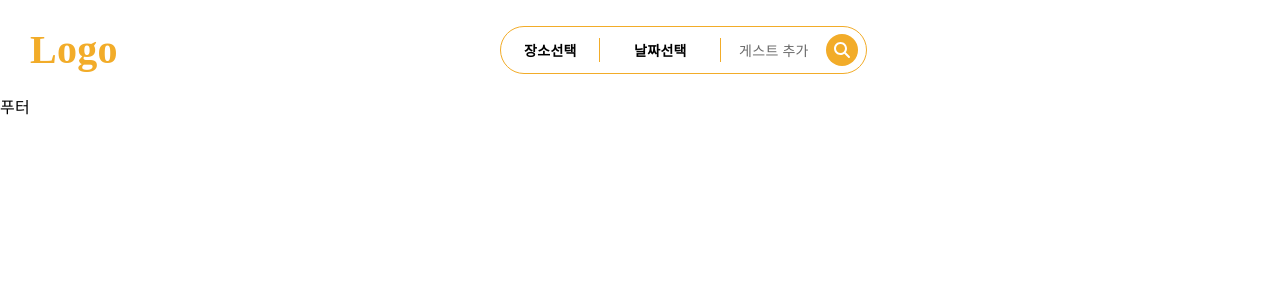
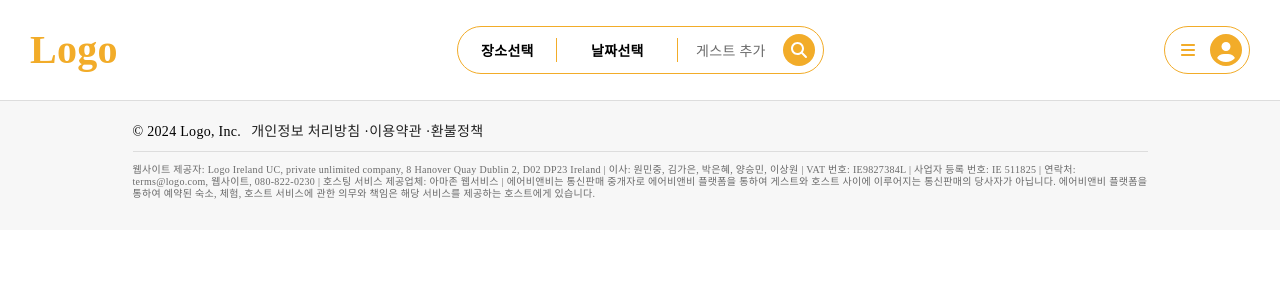
Before and after one commit to wonminjung/team01-Client-Fork, a React (Create React App) app: page /detail in a window 1280 px wide. Shown: the top 300 px of the page. Built offline with nearby package versions, Linux system fonts and the light colour scheme; a web font is replaced by a local one.

Commit message:
푸터디자인, 헤더스크롤이벤트

```diff
--- a/package.json
+++ b/package.json
@@ -3,7 +3,9 @@
   "version": "0.1.0",
   "private": true,
   "dependencies": {
+    "@fortawesome/fontawesome-free": "^6.5.2",
     "@fortawesome/fontawesome-svg-core": "^6.5.2",
+    "@fortawesome/free-regular-svg-icons": "^6.5.2",
     "@fortawesome/free-solid-svg-icons": "^6.5.2",
     "@fortawesome/react-fontawesome": "^0.2.1",
     "@testing-library/jest-dom": "^5.14.1",
--- a/src/pages/detail/DetailContainer.js
+++ b/src/pages/detail/DetailContainer.js
@@ -1,15 +1,12 @@
-import React, { useEffect } from 'react';
+import React from 'react';
+import Header from '../layout/Header';
 
 const DetailContainer = () => {
-    useEffect(()=>{
-        const main = document.querySelector("main");
-        const search = document.querySelector("#searchBox");
-        main.firstChild.id !== "main"? search.classList.remove("big","down") : search.classList.add("big","down");
-    })
     return (
-        <div>
-
-        </div>
+        <>
+            <Header />
+            <div></div>
+        </>
     );
 };
 
--- /dev/null
+++ b/src/pages/layout/Footer.jsx
@@ -0,0 +1,34 @@
+import React from 'react';
+import { Link } from 'react-router-dom';
+import S from './style';
+
+const Footer = () => {
+    return (
+        <S.Footer>
+            <div>
+                <div>
+                    <div>
+                        <div>© 2024 Logo, Inc.</div>
+                        <div>
+                            <Link to={"/"}>개인정보 처리방침</Link> ·
+                            <Link to={"/"}>이용약관</Link> ·
+                            <Link to={"/"}>환불정책</Link>
+                        </div>
+                    </div>
+                    <div>
+                        <Link to={"/"}></Link>
+                        <Link to={"/"}></Link>
+                        <Link to={"/"}></Link>
+                        <Link to={"/"}></Link>
+                    </div>
+                </div>
+                <div>
+                    <p>웹사이트 제공자: Logo Ireland UC, private unlimited company, 8 Hanover Quay Dublin 2, D02 DP23 Ireland | 이사: 원민중, 김가은, 박은혜, 양승민, 이상원 | VAT 번호: IE9827384L | 사업자 등록 번호: IE 511825 | 연락처: terms@logo.com, 웹사이트, 080-822-0230 | 호스팅 서비스 제공업체: 아마존 웹서비스 | 에어비앤비는 통신판매 중개자로 에어비앤비 플랫폼을 통하여 게스트와 호스트 사이에 이루어지는 통신판매의 당사자가 아닙니다. 에어비앤비 플랫폼을 통하여 예약된 숙소, 체험, 호스트 서비스에 관한 의무와 책임은 해당 서비스를 제공하는 호스트에게 있습니다.
+                    </p>
+                </div>
+            </div>
+        </S.Footer>
+    );
+};
+
+export default Footer;
--- /dev/null
+++ b/src/pages/layout/Header.jsx
@@ -0,0 +1,19 @@
+import React from 'react';
+import S from './style';
+import { Link } from 'react-router-dom';
+import UserMenu from './UserMenu';
+import SearchBox from './SearchBox';
+
+const Header = () => {
+    return (
+        <S.Header>
+            <Link to={"/"}>
+                <S.Logo>Logo</S.Logo>
+            </Link>
+            <SearchBox />
+            <UserMenu />
+        </S.Header>
+    );
+};
+
+export default Header;
--- a/src/pages/layout/Layout.js
+++ b/src/pages/layout/Layout.js
@@ -1,65 +1,19 @@
 import React from "react";
-import { Link, Outlet } from "react-router-dom";
+import { Outlet } from "react-router-dom";
 import S from "./style";
-import { FontAwesomeIcon } from "@fortawesome/react-fontawesome";
-import { faMagnifyingGlass } from "@fortawesome/free-solid-svg-icons"
+// import Header from "./Header";
+import Footer from "./Footer";
 
 const Layout = () => {
     return (
         <S.LayoutWrapper>
-            <S.Header>
-                <Link to={"/"}>
-                    <S.Logo>Logo</S.Logo>
-                </Link>
-                <S.SearchWrapper id="searchBox" className="">
-                    <div className="smallBox">
-                        <div><button>장소선택</button></div>
-                        <span></span>
-                        <div><button>날짜선택</button></div>
-                        <span></span>
-                        <div><button>게스트 추가</button></div>
-                        <S.SearchBtn>
-                            <Link to={"/detail"}>
-                                <FontAwesomeIcon icon={faMagnifyingGlass} />
-                            </Link>
-                        </S.SearchBtn>
-                    </div>
-                    <div className="bigBox">
-                        <div>
-                            <div>여행지</div>
-                            <div><input type="text" placeholder="여행지 검색"/></div>
-                        </div>
-                        <span></span>
-                        <div>
-                            <div>체크인</div>
-                            <div>날짜 추가</div>
-                        </div>
-                        <span></span>
-                        <div>
-                            <div>체크아웃</div>
-                            <div>날짜 추가</div>
-                        </div>
-                        <span></span>
-                        <div>
-                            <div>여행자</div>
-                            <div>게스트 추가</div>
-                        </div>
-                        <S.SearchBtn>
-                            <Link to={"/detail"}>
-                                <FontAwesomeIcon icon={faMagnifyingGlass} />
-                            </Link>
-                        </S.SearchBtn>
-                    </div>
-
-                </S.SearchWrapper>
-                <div></div>
-            </S.Header>
+            {/* <Header /> */}
 
             <main>
                 <Outlet />
             </main>
 
-            <footer>푸터</footer>
+            <Footer />
         </S.LayoutWrapper>
     );
 };
--- /dev/null
+++ b/src/pages/layout/SearchBox.jsx
@@ -0,0 +1,53 @@
+import React from 'react';
+import S from './style';
+import { Link } from 'react-router-dom';
+import { FontAwesomeIcon } from '@fortawesome/react-fontawesome';
+import { faMagnifyingGlass } from '@fortawesome/free-solid-svg-icons';
+
+const SearchBox = () => {
+    return (
+        <S.SearchWrapper id="searchBox">
+            <div className="smallBox">
+                <div><button>장소선택</button></div>
+                <span></span>
+                <div><button>날짜선택</button></div>
+                <span></span>
+                <div><button>게스트 추가</button></div>
+                <S.SearchBtn>
+                    <Link to={"/detail"}>
+                        <FontAwesomeIcon icon={faMagnifyingGlass} />
+                    </Link>
+                </S.SearchBtn>
+            </div>
+            <div className="bigBox">
+                <div>
+                    <div>여행지</div>
+                    <div><input type="text" placeholder="여행지 검색"/></div>
+                </div>
+                <span></span>
+                <div>
+                    <div>체크인</div>
+                    <div>날짜 추가</div>
+                </div>
+                <span></span>
+                <div>
+                    <div>체크아웃</div>
+                    <div>날짜 추가</div>
+                </div>
+                <span></span>
+                <div>
+                    <div>여행자</div>
+                    <div>게스트 추가</div>
+                </div>
+                <S.SearchBtn>
+                    <Link to={"/detail"}>
+                        <FontAwesomeIcon icon={faMagnifyingGlass} />
+                    </Link>
+                </S.SearchBtn>
+            </div>
+
+        </S.SearchWrapper>
+    );
+};
+
+export default SearchBox;
--- /dev/null
+++ b/src/pages/layout/UserMenu.jsx
@@ -0,0 +1,15 @@
+import { faBars, faCircleUser } from '@fortawesome/free-solid-svg-icons';
+import { FontAwesomeIcon } from '@fortawesome/react-fontawesome';
+import React from 'react';
+import S from './style';
+
+const UserMenu = () => {
+    return (
+        <S.UserMenu>
+            <div><FontAwesomeIcon icon={faBars} /></div>
+            <div><FontAwesomeIcon icon={faCircleUser} /></div>
+        </S.UserMenu>
+    );
+};
+
+export default UserMenu;
--- a/src/pages/layout/style.js
+++ b/src/pages/layout/style.js
@@ -6,13 +6,13 @@ const PALETTE = theme.PALETTE;
 
 S.LayoutWrapper = styled.div`
     width: 100%;
-    height: 200vh;
 `
 S.Header = styled.header`
     width: 100%;
     height: 100px;
     display: flex;
-    position: relative;
+    position: -webkit-sticky;
+    position: sticky;
     top: 0;
     background-color: white;
     justify-content: space-between;
@@ -32,6 +32,7 @@ S.SearchWrapper = styled.div`
     border: 1px solid ${PALETTE.yellow};
     border-radius: 40px;
     height: 48px;
+    background-color: white;
     &.big{
         height: 68px;
     }
@@ -51,6 +52,7 @@ S.SearchWrapper = styled.div`
             display: flex;
             justify-content: center;
             align-items: center;
+            cursor: pointer;
         }
         &>span{
             display: inline-block;
@@ -156,6 +158,7 @@ S.SearchWrapper = styled.div`
         border: none;
         background-color: transparent;
         width: 100%;
+        height: 100%;
         cursor: pointer;
         transition: 0.3s;
         &:active{
@@ -187,4 +190,76 @@ S.SearchBtn = styled.div`
         background-color: #e79700;
     }
 `
+S.UserMenu = styled.div`
+    display: flex;
+    justify-content: space-around;
+    align-items: center;
+    border: 1px solid ${PALETTE.yellow};
+    border-radius: 30px;
+    width: 86px;
+    min-width: 86px;
+    height: 48px;
+    padding-left: 8px;
+    cursor: pointer;
+    transition: transform 0.3s;
+    &:active{
+        transform: scale(0.95);
+    }
+    & div:first-child svg{
+        width: 16px;
+        height: 16px;
+        & path{
+            fill: ${PALETTE.yellow};
+        }
+    }
+    & div:last-child svg{
+        width: 32px;
+        height: 32px;
+        & path{
+            fill: ${PALETTE.yellow};
+        }
+    }
+`
+S.Footer = styled.footer`
+    width: 100%;
+    height: 130px;
+    background-color: #f7f7f7;
+    display: flex;
+    justify-content: center;
+    align-items: center;
+    padding: 28px 0 34px;
+    border-top: 1px solid ${PALETTE.gray[200]};
+    &>div{
+        width: 100%;
+        max-width: 1015px;
+        display: flex;
+        flex-direction: column;
+        &>div{
+            display: flex;
+            &:first-child{
+                justify-content: space-between;
+                margin-bottom: 12px;
+                &>div{
+                    display: flex;
+                    font-size: 14px;
+                    &>div:first-child{
+                        margin-right: 10px;
+                    }
+                    &>div:last-child a{
+                        color: ${PALETTE.black};
+                    }
+                }
+            }
+            &:last-child{
+                border-top: 1px solid ${PALETTE.gray[200]};
+                padding-top: 12px;
+                & p{
+                    font-size: 10px;
+                    color: ${PALETTE.gray[300]};
+                    line-height: 12px;
+                }
+            }
+        }
+    }
+`
 export default S;
--- /dev/null
+++ b/src/pages/main/style.js
@@ -0,0 +1,8 @@
+import { styled } from 'styled-components';
+
+const S = {}
+S.MainContainer = styled.div`
+    height: 200vh;
+`
+
+export default S;
```
Also changed, not shown: src/pages/main/Main.js (+23 -16 lines), 1 other file (tests, documents, lock files or other folders).
